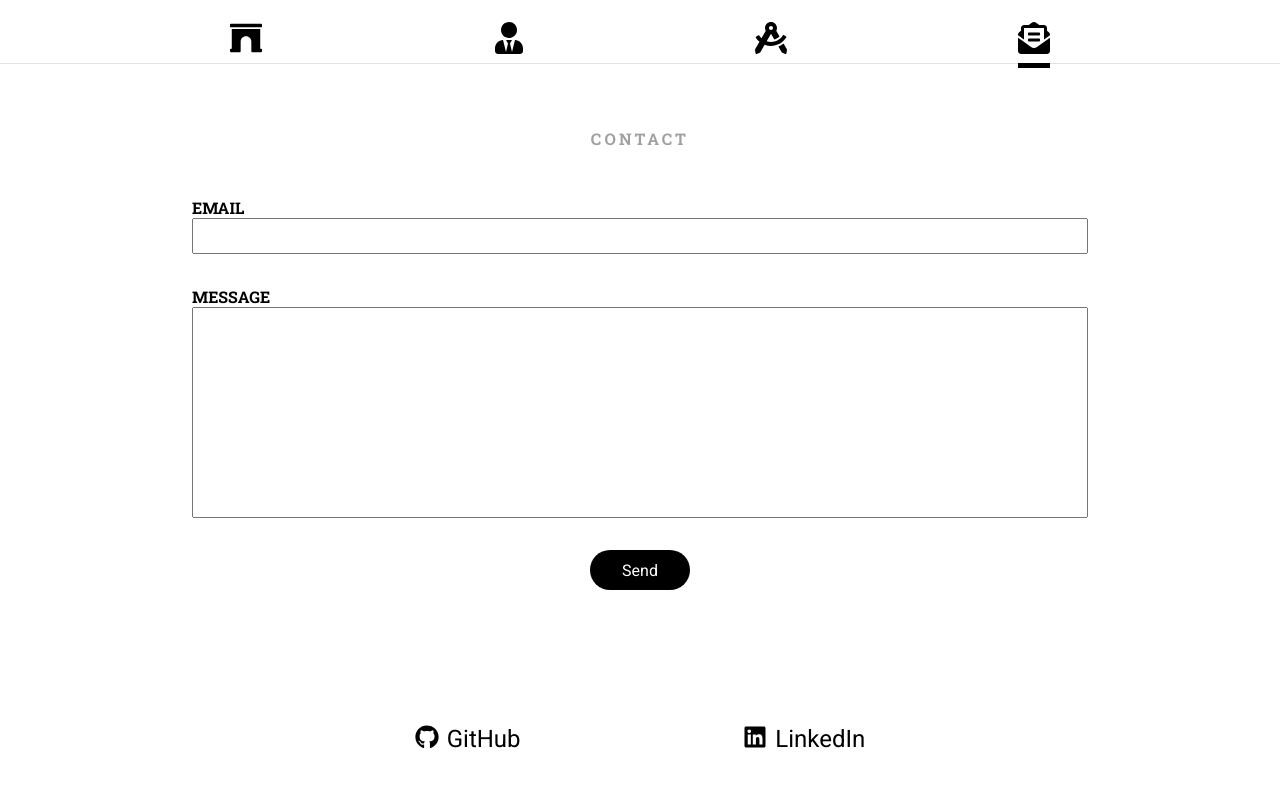
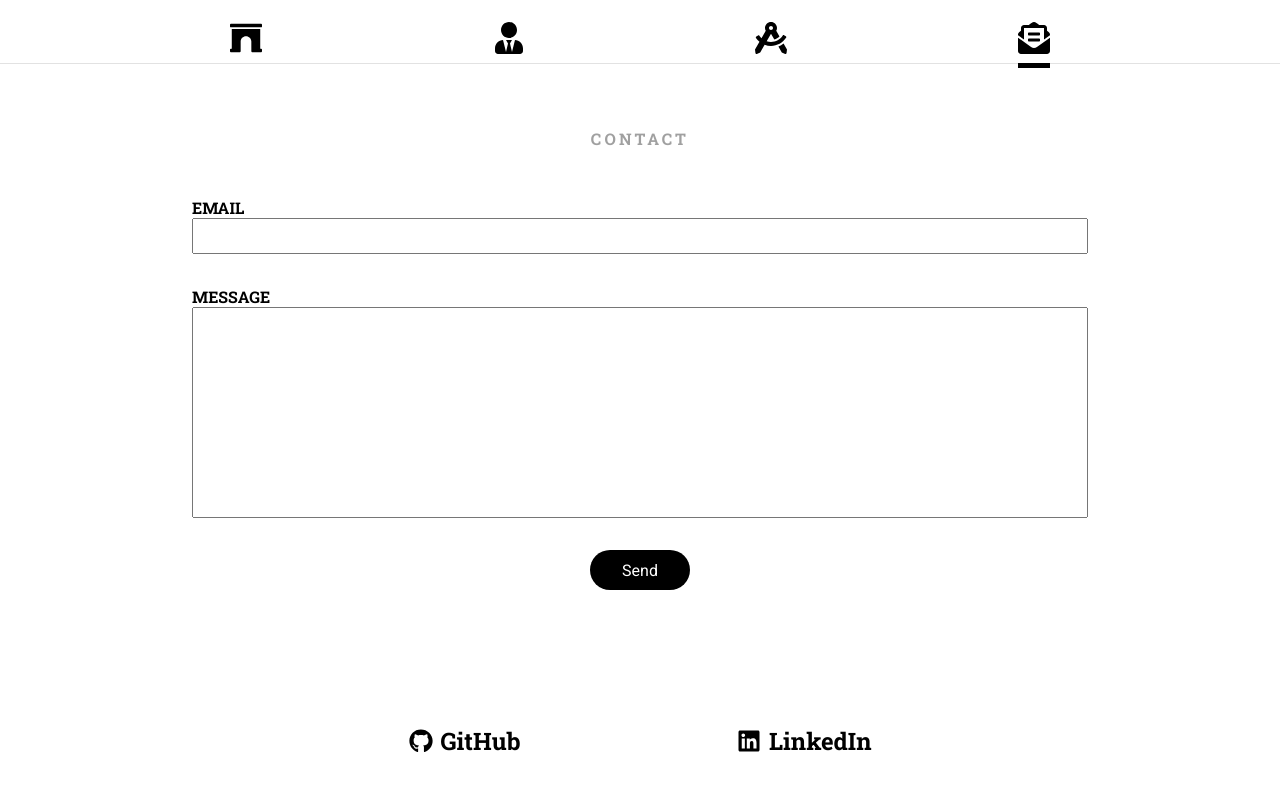
Before and after one commit to erichkopp/erich-kopp-portfolio-vercel, a React (Create React App) app: page /contact in a window 1280 px wide. Shown: the top 790 px of the page. Built offline with nearby package versions, Linux system fonts and the light colour scheme.

Commit message:
Fixed Contact page links

```diff
--- a/src/components/Contact.js
+++ b/src/components/Contact.js
@@ -9,12 +9,16 @@
       <ContactForm />
       <div className="contact-links">
         <div>
-          <FaGithub />
-          <span>GitHub</span>
+          <a href="https://github.com/erichkopp/" target="_blank" rel="noreferrer">
+            <FaGithub />
+            <span>GitHub</span>
+          </a>
         </div>
         <div>
-          <FaLinkedin />
-          <span>LinkedIn</span>
+          <a href="https://www.linkedin.com/in/erich-kopp/" target="_blank" rel="noreferrer">
+            <FaLinkedin />
+            <span>LinkedIn</span>
+          </a>
         </div>
       </div>
     </div>
--- a/src/styles.css
+++ b/src/styles.css
@@ -255,13 +255,16 @@
     text-align: center;
 }
 .Contact .contact-links {
-    font-family: "Roboto", sans-serif;
+    /* font-family: "Roboto", sans-serif; */
     font-size: 1rem;
     display: flex;
     justify-content: space-evenly;
 }
-.Contact .contact-links div {
+.Contact .contact-links div a {
     display: flex;
+    align-items: center;
+    text-decoration: none;
+    color: inherit;
 }
 .Contact .contact-links div span {
     padding-left: .5rem;
```
